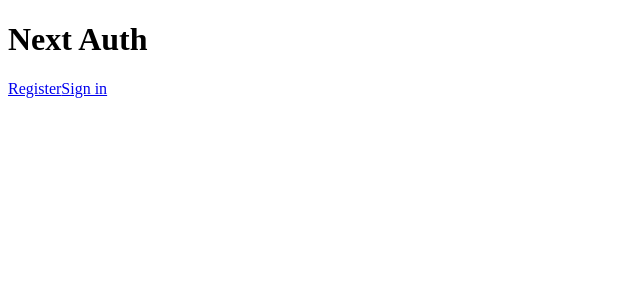
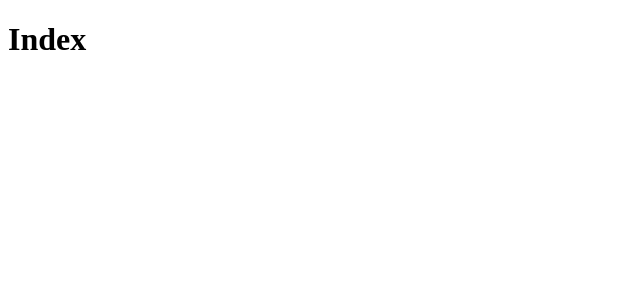
Before and after one commit to rafapignataro/CHATIXv3, a Next.js app: page / in a window 1280 px wide. Shown: the top 300 px of the page, without its empty margins (0-640 px from the left). Built offline with nearby package versions, Linux system fonts and the light colour scheme.

Commit message:
feat: Add Grid Template to Rooms Page

```diff
--- a/src/pages/index.tsx
+++ b/src/pages/index.tsx
@@ -1,5 +1,3 @@
-import Header from '../shared/components/Header';
-
 export default function Home() {
-  return <Header />;
+  return <h1>Index</h1>;
 }
--- a/src/shared/components/Header.tsx
+++ /dev/null
@@ -1,23 +0,0 @@
-import NextLink from 'next/link';
-import React from 'react';
-
-interface HeaderProps {}
-
-const Header: React.FC<HeaderProps> = ({}) => {
-  return (
-    <header className="container-fluid p-4">
-      <div className="flex justify-between items-center">
-        <h1 className="text-2xl font-semibold flex-1">Next Auth</h1>
-        <nav className="flex items-center">
-          <NextLink href="/register">
-            <a className="py-1 px-3 font-semibold">Register</a>
-          </NextLink>
-          <NextLink href="/login">
-            <a className="py-1 px-3 font-semibold">Sign in</a>
-          </NextLink>
-        </nav>
-      </div>
-    </header>
-  );
-};
-export default Header;
--- a/src/shared/components/Room.tsx
+++ b/src/shared/components/Room.tsx
@@ -7,9 +7,9 @@ interface RoomProps {}
 
 const Room: React.FC<RoomProps> = ({}) => {
   return (
-    <div className="bg-white dark:bg-gray-800 rounded p-3 mb-2 shadow-md max-h-32 w-full flex-1 lg:w-5/12 lg:mx-2">
+    <div className="flex flex-col justify-between bg-white dark:bg-gray-800 rounded p-3 mb-2 shadow-md w-full h-full">
       <div className="flex items-center justify-between mb-6">
-        <h3 className="md:text-xl truncate mr-8">
+        <h3 className="lg:text-xl truncate mr-8">
           Falando sobre x, y e
           zdddddddddddddddddddddddddddddddddddddddddedededeedededededed
         </h3>
--- a/src/shared/layouts/AppLayout/AppLayout.tsx
+++ b/src/shared/layouts/AppLayout/AppLayout.tsx
@@ -8,7 +8,7 @@ interface AppLayoutProps {}
 
 const AppLayout: React.FC<AppLayoutProps> = ({ children }) => {
   return (
-    <div className="h-screen flex flex-col">
+    <div className="h-screen flex flex-col ">
       <AppHeader />
       <AppMain>{children}</AppMain>
       <AppFooter />
--- a/src/shared/layouts/AppLayout/AppMain.tsx
+++ b/src/shared/layouts/AppLayout/AppMain.tsx
@@ -4,7 +4,7 @@ interface AppMainProps {}
 
 const AppMain: React.FC<AppMainProps> = ({ children }) => {
   return (
-    <main className="flex flex-col flex-1 overflow-auto px-4 md:px-6 py-3">
+    <main className="flex flex-col items-center flex-1 overflow-auto px-4 md:px-6 py-3 w-full">
       {children}
     </main>
   );
```
Also changed, not shown: src/screens/Rooms/RoomsScreen.tsx (+15 -2 lines).
